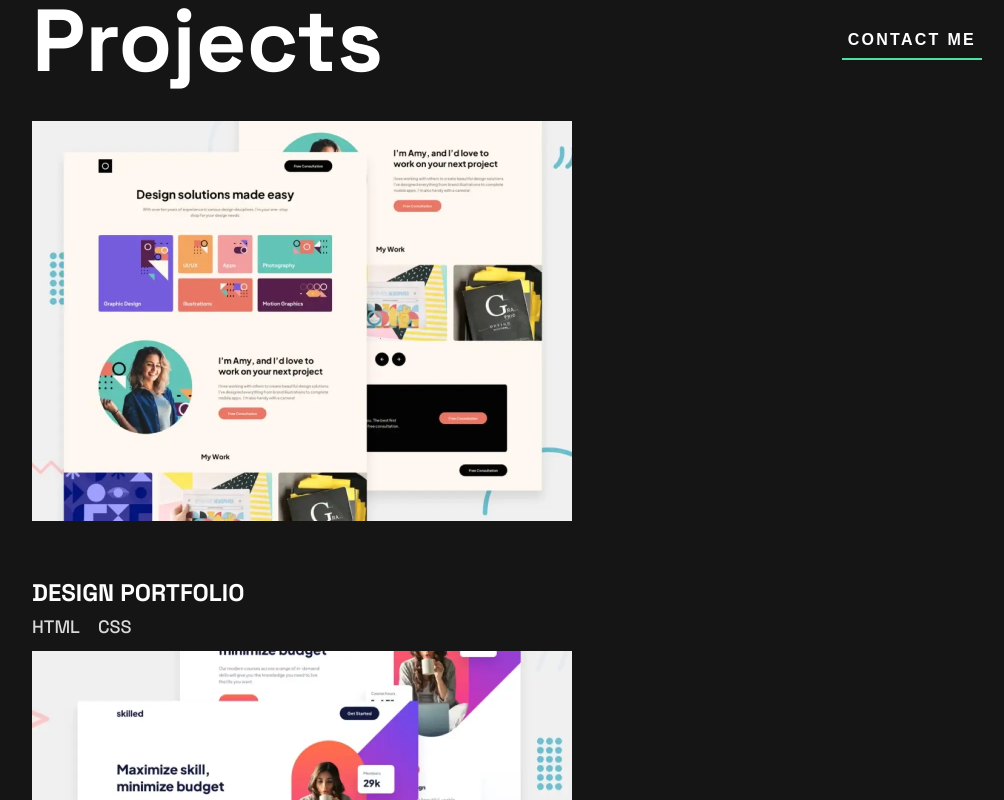
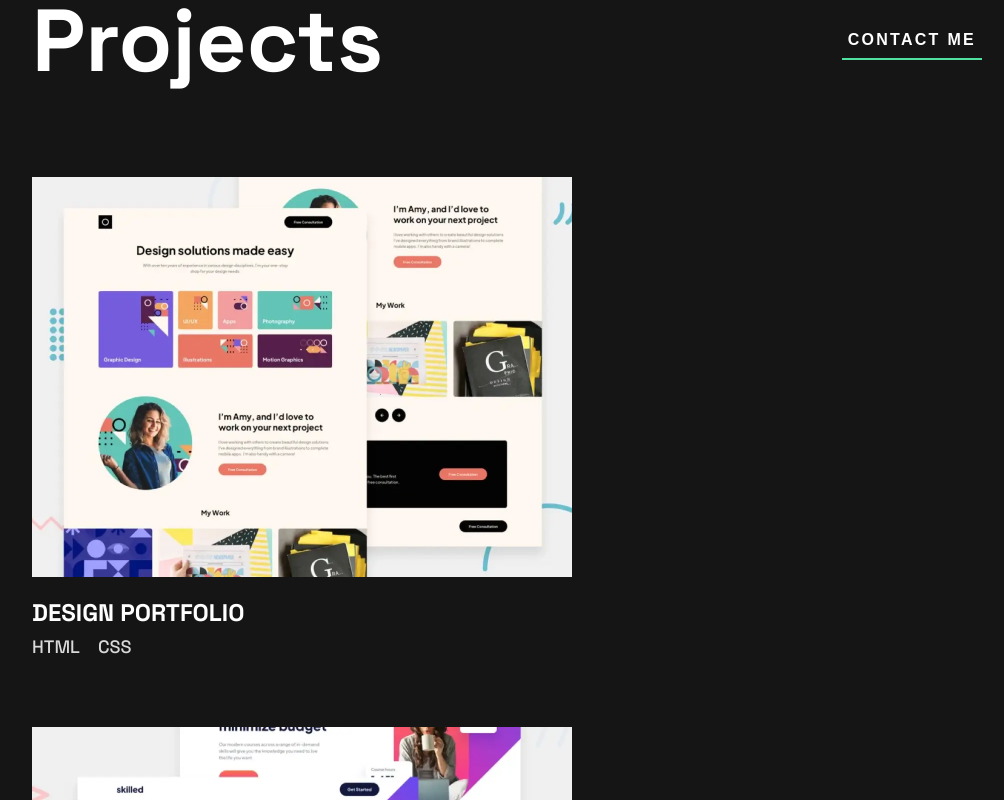
Before and after one commit to Bardia30/portfolio-react-spa, a React (Create React App) app: page / in a window 1280 px wide. Shown: the part 1480-2280 px from the top of the page, without its empty margins (133-1137 px from the left). Built offline with nearby package versions, Linux system fonts and the light colour scheme.

Commit message:
minor edits

```diff
--- a/src/App.jsx
+++ b/src/App.jsx
@@ -3,7 +3,6 @@ import { BrowserRouter, Routes, Route } from 'react-router-dom';
 import HomePage from './pages/HomePage/HomePage';
 import ProjectPage from './pages/ProjectPage/ProjectPage';
 import NotFoundPage from './pages/NotFoundPage/NotFoundPage';
-import Header from './components/Header/Header';
 import Footer from './components/Footer/Footer';
 
 
--- a/src/components/Contact/Contact.scss
+++ b/src/components/Contact/Contact.scss
@@ -20,9 +20,10 @@
         align-items: center;
         @include tablet {
             padding-top:5.25rem;
+
         }
         @include desktop {
-
+            align-items: flex-start;
         }
     }
     &__title{
@@ -47,9 +48,12 @@
         padding-top:2rem;
         padding-bottom: 2rem;
         text-align: center;
-
+        @include tablet {
+            width:27.8125rem;
+        }
         @include desktop {
             text-align: left;
+
         }
     }
     &__rings-desktop {
@@ -79,11 +83,12 @@
 
 
 .form {
-    padding-top:5.25rem;
+    padding-top:3.125rem;
     display: flex;
     flex-direction: column;
     @include  tablet {
         align-items: center;
+        padding-top:3rem;
     }
     @include desktop {
         align-items: normal;
--- a/src/components/ProjectsComponents/Project.jsx
+++ b/src/components/ProjectsComponents/Project.jsx
@@ -28,7 +28,8 @@ function Project({ image, title, technologies }) {
     window.addEventListener('resize', handleResize);
   }, [viewportWidth])
 
-
+  // onMouseLeave={() => { setIsHovered(false); }}
+  // onMouseEnter={() => { setIsHovered(true); }}
 
   return (
     <section className='card'>
@@ -38,11 +39,11 @@ function Project({ image, title, technologies }) {
           <button className='btn card__cta-code'>View Code</button>
         </div>
         <img
-
           className={isHovered ? "card__image card__image--hover" : 'card__image'}
           src={image}
           alt={title}
         />
+
       </div>
       <img
 
--- a/src/components/ProjectsComponents/Projects.scss
+++ b/src/components/ProjectsComponents/Projects.scss
@@ -57,8 +57,8 @@
         height:25rem;
         padding-bottom:1.25rem;
         cursor: pointer;
-        position: relative;
-        top:-8rem;
+
+        transition: filter 0.5s ease-in-out;
         &--hover {
             filter: brightness(0.25);
         }
@@ -89,13 +89,17 @@
     &__image-div{
         width:33.75rem;
         height:25rem;
+        transition: 0.5s ease-in-out;
+        display: flex;
+        justify-content: center;
+        align-items: center;
         @include tablet {
             width:21.5625rem;
             height:15.8125rem;
         }
         @include desktop {
             width:33.75rem;
-            height:25rem;
+            height:26.25rem;
         }
         &--invisible {
             display: none;
@@ -104,10 +108,10 @@
     &__buttons-visible{
         display: flex;
         flex-direction: column;
-        position:relative;
         align-items: center;
-        top:8rem;
+
         z-index: 1;
+        position:absolute;
         @include tablet {
             display: none;
         }
@@ -116,12 +120,12 @@
         }
     }
     &__buttons-invisible {
-        visibility: hidden;
+        display: none;
         @include tablet {
-            visibility: visible;
+            display: flex;
         }
         @include desktop{
-            visibility: hidden;
+            display: none;
         }
 
     }
--- a/src/components/Skills/Skills.scss
+++ b/src/components/Skills/Skills.scss
@@ -34,6 +34,7 @@
 
         @include tablet {
             width:21.5625rem;
+            align-items: flex-start;
         }
     }
     &__technology {
```
